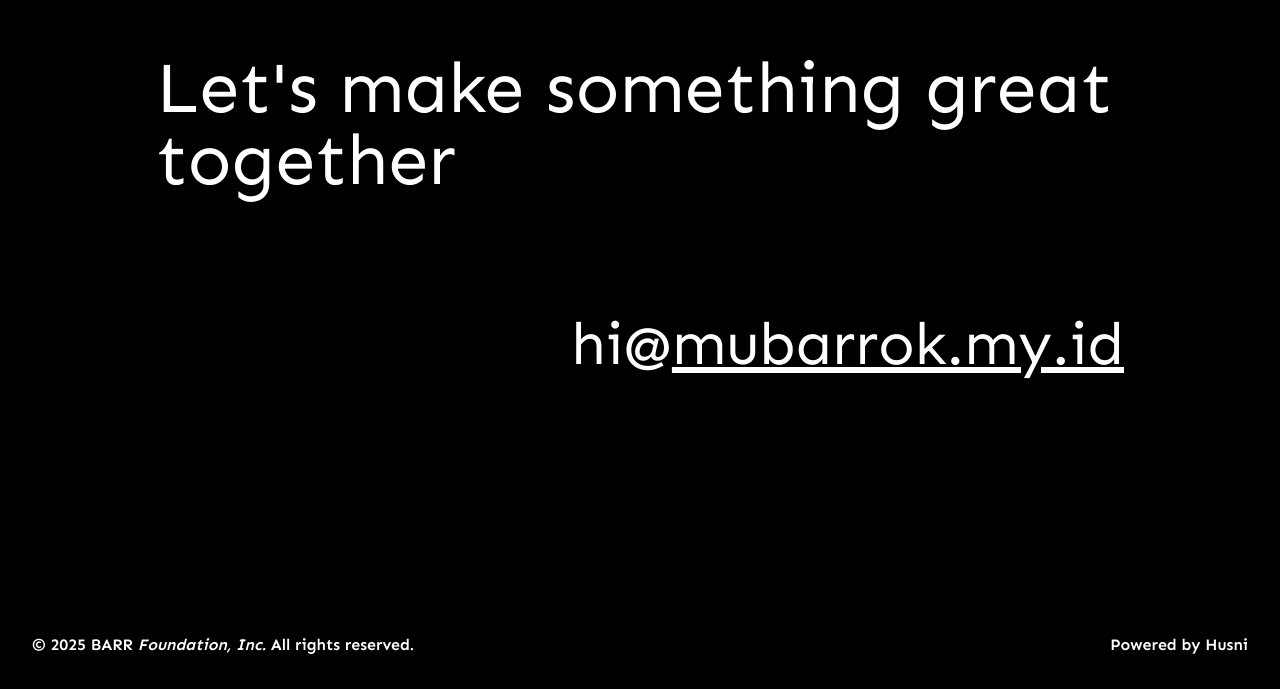
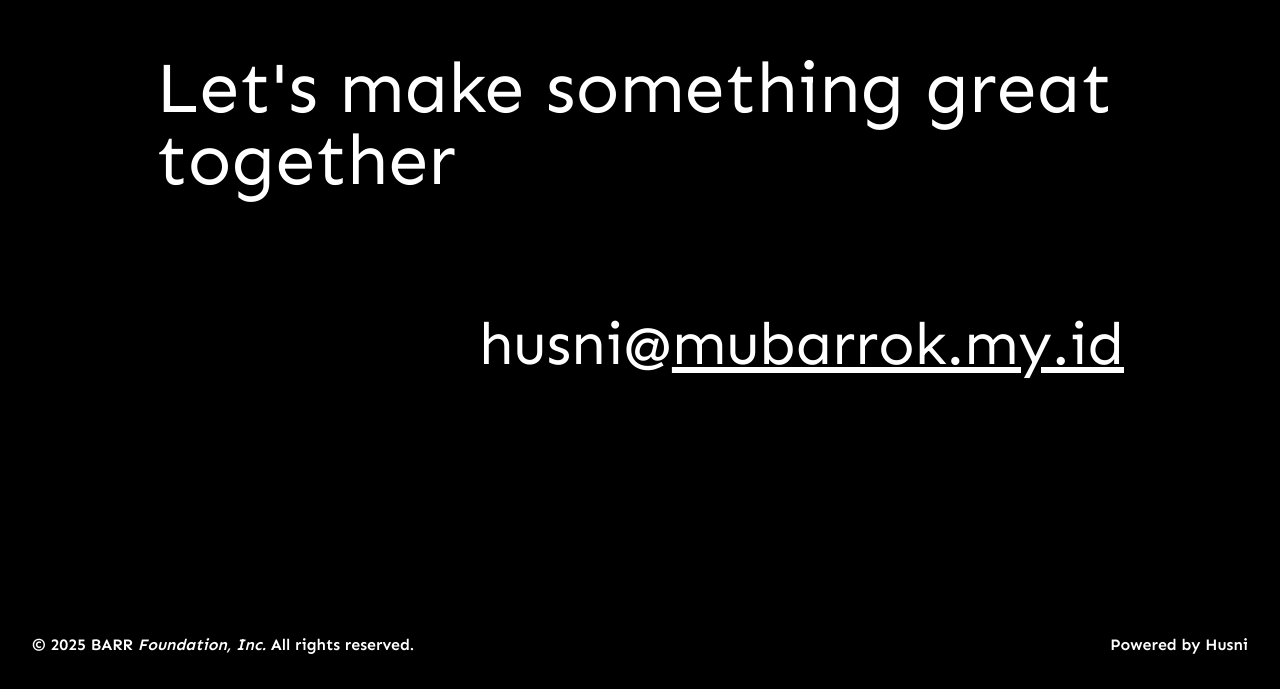
Before and after one commit to Husni07/portofolio, a Next.js app: page / in a window 1280 px wide. Shown: the part 3898-4587 px from the top of the page. Built offline with nearby package versions, Linux system fonts and the light colour scheme.

Commit message:
update email

```diff
--- a/app/Pages/Contacts.js
+++ b/app/Pages/Contacts.js
@@ -12,8 +12,8 @@ const Contacts = () => {
           Let&apos;s make something great together
         </span>
         <span className="text-2xl md:text-4xl xl:text-6xl text-end">
-          <Link href="mailto:hi@mubarrok.my.id">
-            hi@<span className="underline">mubarrok.my.id</span>
+          <Link href="mailto:husni@mubarrok.my.id">
+            husni@<span className="underline">mubarrok.my.id</span>
           </Link>
         </span>
       </div>
```
